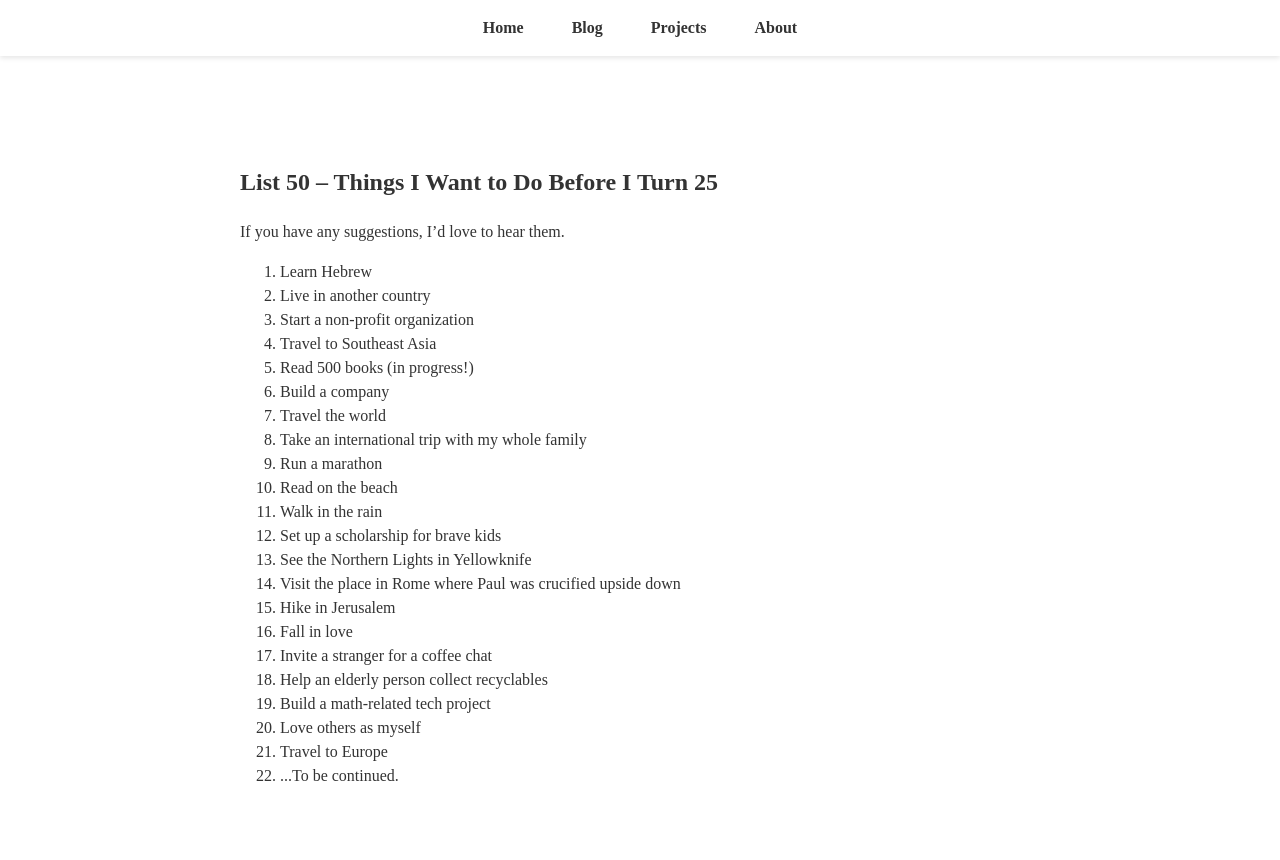
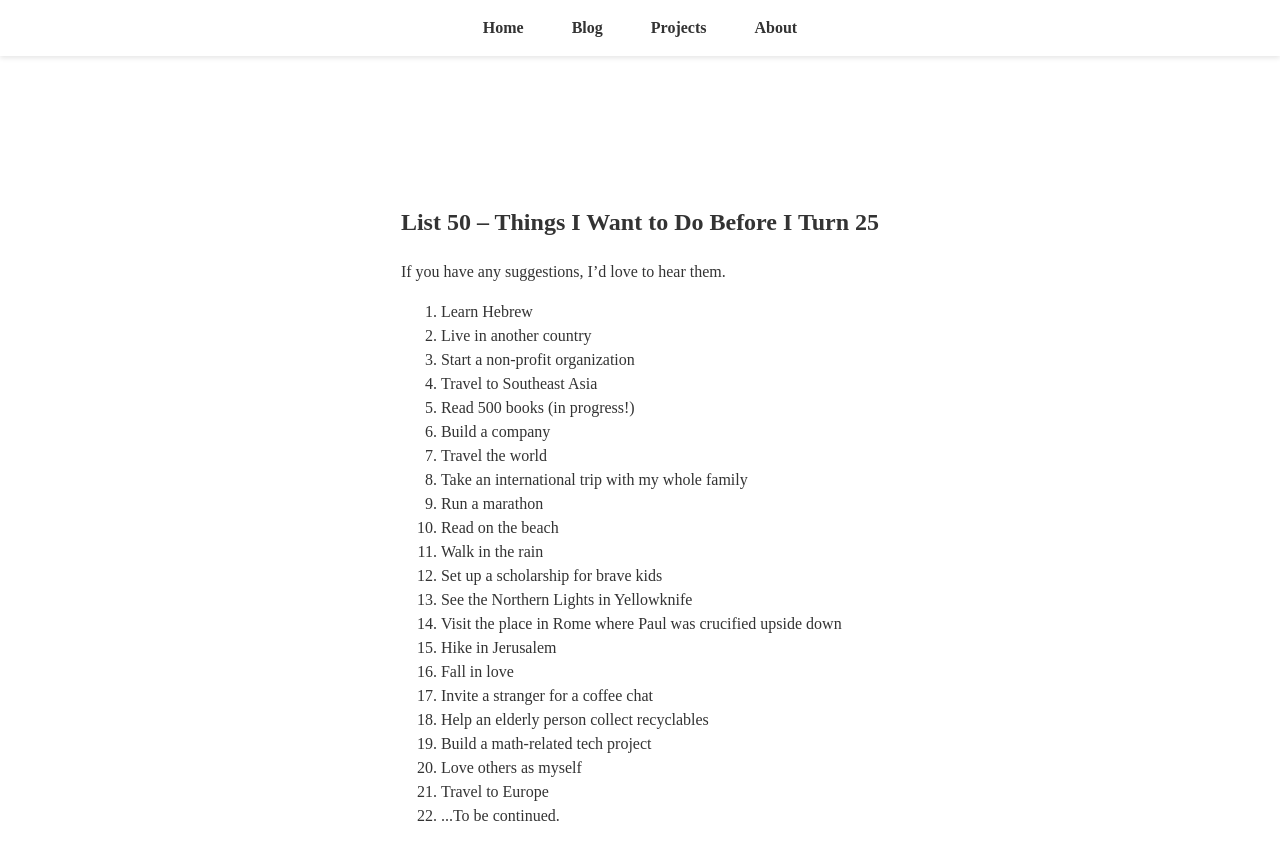
Before and after one commit to sarahduan2023/my-website, a plain HTML site: page Projects.html in a window 1280 px wide. Before the commit the page ends 804 px from the top, so only its background shows below. Drawn offline with Linux system fonts and the light colour scheme.

Commit message:
Add .project class to style.css and ensure Projects.html structure

```diff
--- a/Projects.html
+++ b/Projects.html
@@ -11,7 +11,7 @@
     <ul>
       <li><a href="index.html">Home</a></li>
       <li><a href="blog.html">Blog</a></li>
-      <li><a href="projects.html">Projects</a></li>
+      <li><a href="Projects.html">Projects</a></li>
       <li><a href="about.html">About</a></li>
     </ul>
   </nav>
--- a/style.css
+++ b/style.css
@@ -133,3 +133,9 @@ p {
     margin-bottom: 10px;
   }
 }
+.project {
+  max-width: 800px;
+  margin: 20px auto;
+  padding: 20px;
+  text-align: left;
+}
```
Also changed, not shown: index.html (+1 -1 lines).
